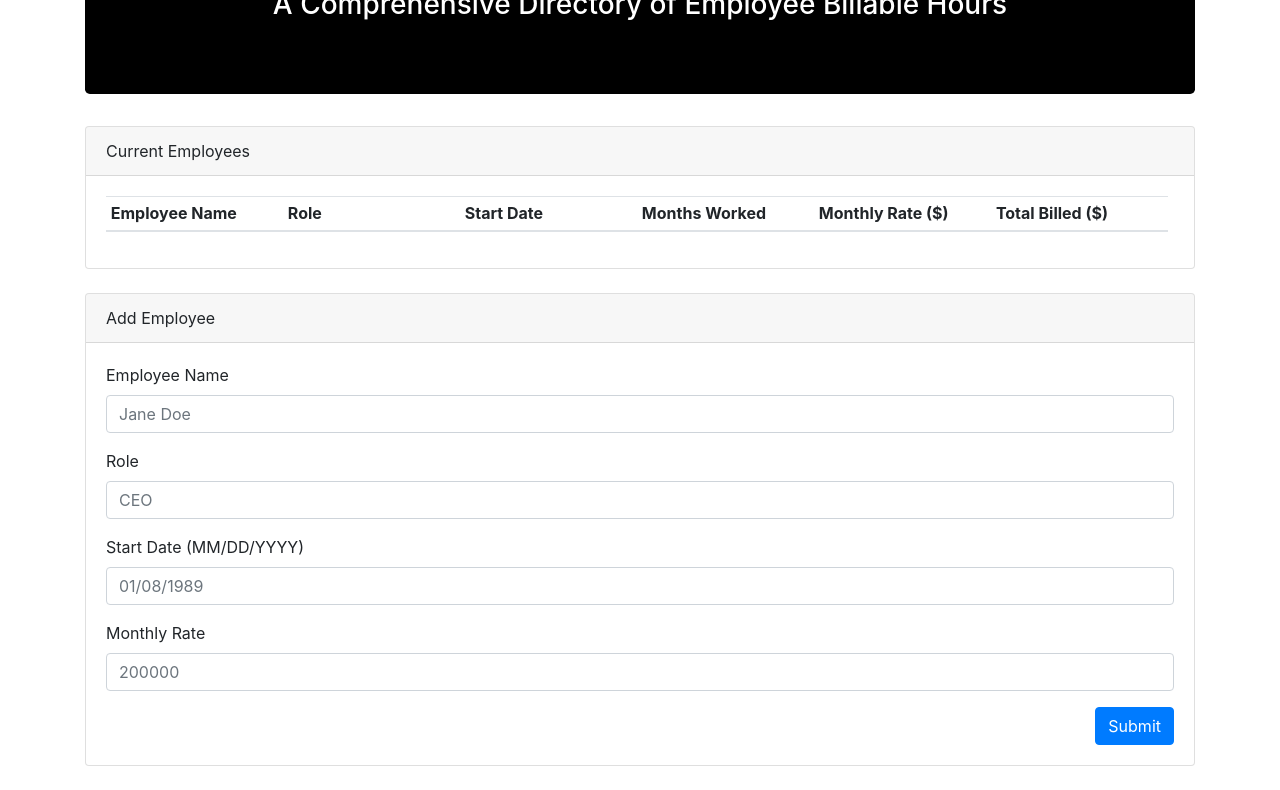
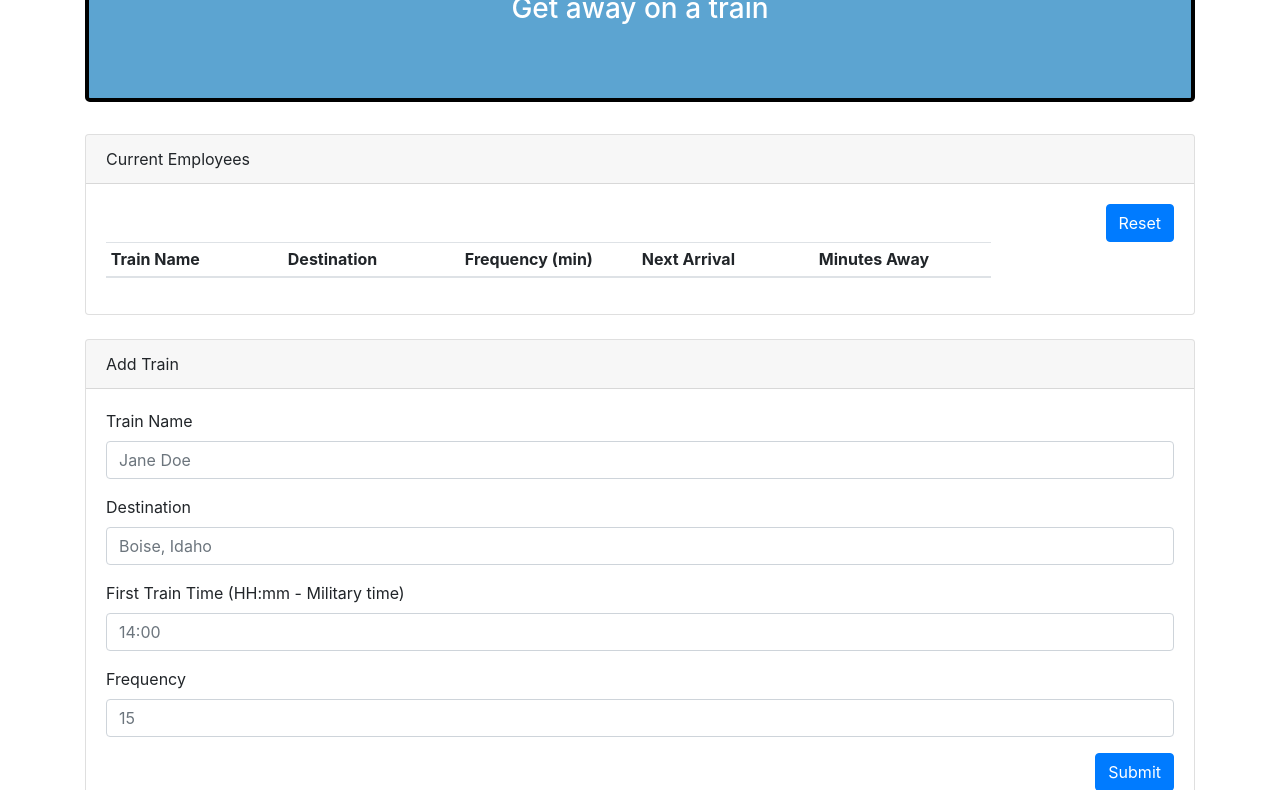
Before and after one commit to jasonharris06/Train-Schedule, a plain HTML site: page index.html in a window 1280 px wide. Shown: the part 132-922 px from the top of the page. Drawn offline with nearby package versions, Linux system fonts and the light colour scheme; no server answers.

Commit message:
Update index.html

```diff
--- a/index.html
+++ b/index.html
@@ -5,7 +5,7 @@
 <head>
 
   <meta charset="UTF-8">
-  <title>Employee Tracker</title>
+  <title>Train Choo Choo</title>
 
   <!-- Bootstrap -->
   <link rel="stylesheet" href="https://maxcdn.bootstrapcdn.com/bootstrap/4.0.0/css/bootstrap.min.css">
@@ -33,9 +33,9 @@
   <div class="container">
 
     <!-- Jumbotron -->
-    <div class="jumbotron" style="background-color: black; color: white">
-      <h1 class="text-center">Employee Data Management</h1>
-      <h3 class="text-center">A Comprehensive Directory of Employee Billable Hours</h3>
+    <div class="jumbotron" style="background-color: rgb(92, 164, 209); color: white; border: 4px solid black">
+      <h1 class="text-center">Train Schedule</h1>
+      <h3 class="text-center">Get away on a train</h3>
     </div>
 
     <div class="row">
@@ -46,19 +46,19 @@
         <div class="card mb-4">
           <div class="card-header">Current Employees</div>
           <div class="card-body">
-            <table class="table table-sm table-hover" id='employee-table'>
+            <table class="table table-sm table-hover table-striped" id='employee-table'>
               <thead>
                 <tr>
-                  <th scope="col">Employee Name</th>
-                  <th scope="col">Role</th>
-                  <th scope="col">Start Date</th>
-                  <th scope="col">Months Worked</th>
-                  <th scope="col">Monthly Rate ($)</th>
-                  <th scope="col">Total Billed ($)</th>
+                  <th scope="col">Train Name</th>
+                  <th scope="col">Destination</th>
+                  <th scope="col">Frequency (min)</th>
+                  <th scope="col">Next Arrival</th>
+                  <th scope="col">Minutes Away</th>
                 </tr>
               </thead>
               <tbody>
               </tbody>
+              <button class="btn btn-primary float-right" id="add-employee-btn">Reset</button>
             </table>
           </div>
         </div>
@@ -69,28 +69,28 @@
       <div class="col-md-12">
         <!-- Add Employee  -->
         <div class="card mb-4">
-          <div class="card-header">Add Employee</div>
+          <div class="card-header">Add Train</div>
           <div class="card-body">
 
             <!-- Entry Form -->
             <form>
               <div class="form-group">
-                <label for="employee-name-input">Employee Name</label>
-                <input class="form-control" id="employee-name-input" placeholder="Jane Doe" type="text">
+                <label for="employee-name-input">Train Name</label>
+                <input class="form-control" id="train-name-input" placeholder="Jane Doe" type="text">
               </div>
               <div class="form-group">
-                <label for="role-input">Role</label>
-                <input class="form-control" id="role-input" placeholder="CEO" type="text">
+                <label for="role-input">Destination</label>
+                <input class="form-control" id="destination-input" placeholder="Boise, Idaho" type="text">
               </div>
               <div class="form-group">
-                <label for="start-input">Start Date (MM/DD/YYYY)</label>
-                <input class="form-control" id="start-input" placeholder="01/08/1989" type="text">
+                <label for="start-input">First Train Time (HH:mm - Military time)</label>
+                <input class="form-control" id="first-train-time-input" placeholder="14:00" type="text">
               </div>
               <div class="form-group">
-                <label for="rate-input">Monthly Rate</label>
-                <input class="form-control" id="rate-input" placeholder="200000" type="text">
+                <label for="rate-input">Frequency</label>
+                <input class="form-control" id="frequency-input" placeholder="15" type="text">
               </div>
-              <button class="btn btn-primary float-right" id="add-employee-btn">Submit</button>
+              <button class="btn btn-primary float-right" id="add-train-btn">Submit</button>
             </form>
 
           </div>
```
